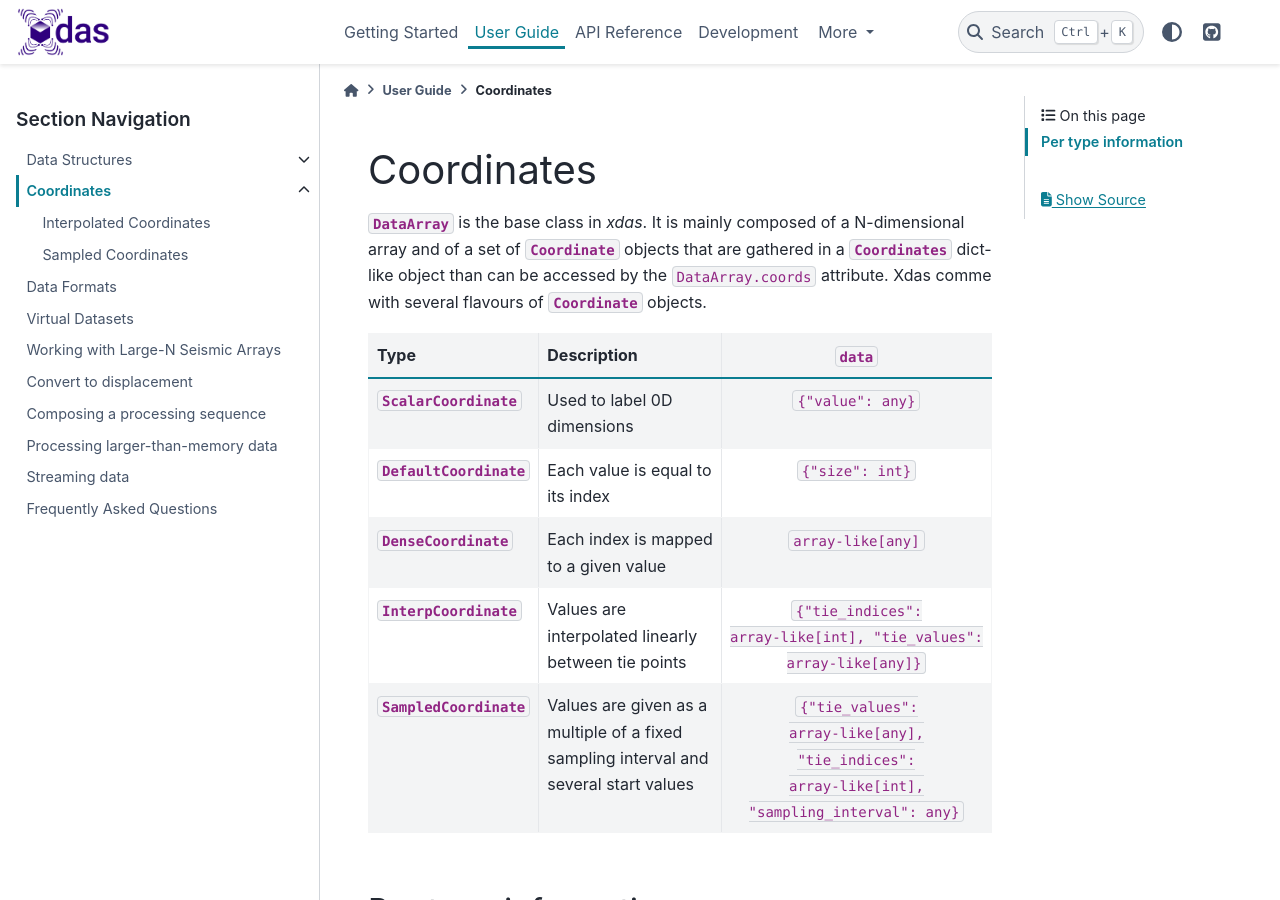
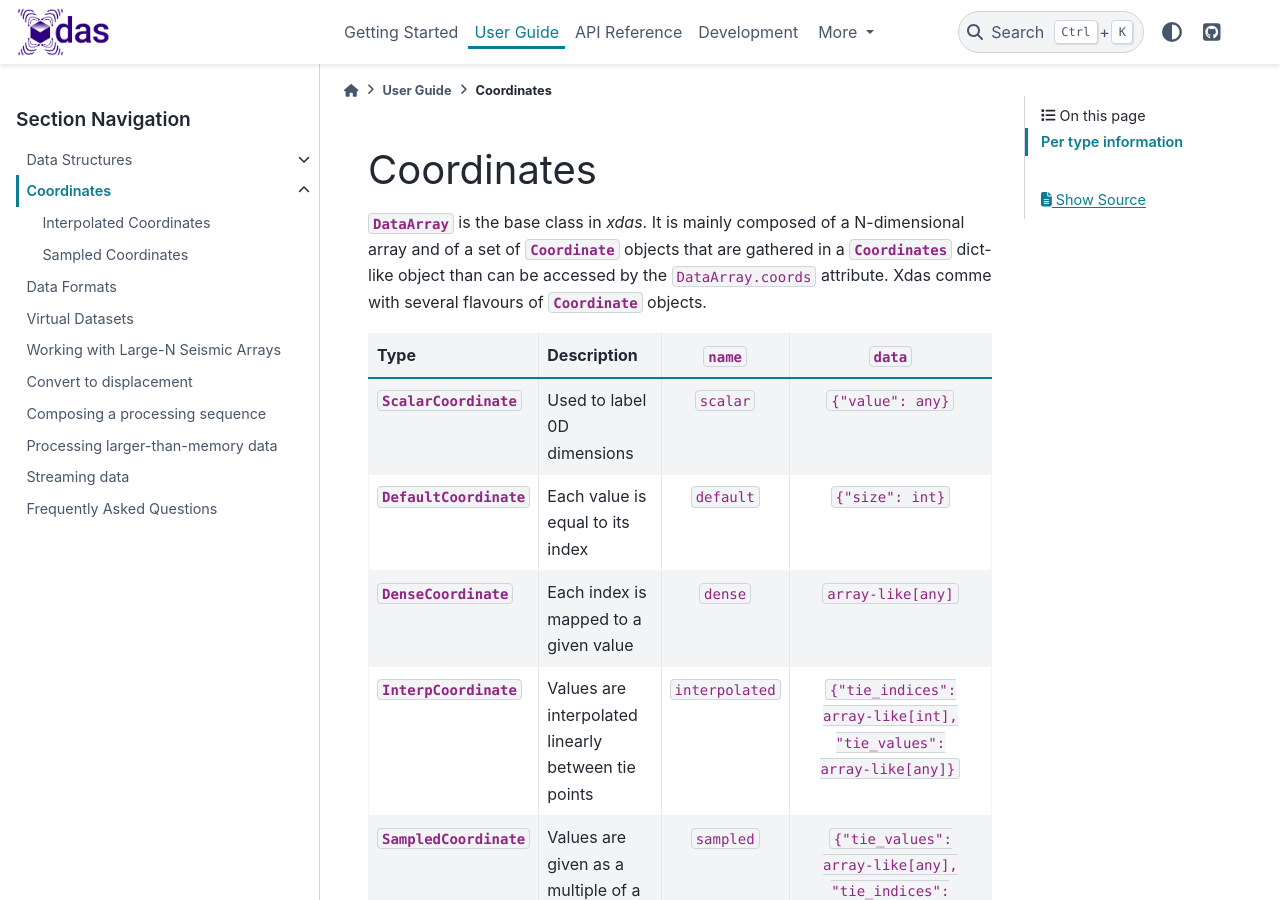
Before and after one commit to xdas-dev/xdas, a Sphinx documentation site: the page built from docs/user-guide/coordinates/index.md, in a window 1280 px wide and 900 px high. Built offline with Sphinx 7.4.7 and the PyData theme 0.15.4, drawn with Linux system fonts in a browser that asks for light colours.

Commit message:
Update coordinate documentation to include 'name' column in type descriptions

```diff
--- a/docs/user-guide/coordinates/index.md
+++ b/docs/user-guide/coordinates/index.md
@@ -9,13 +9,13 @@ kernelspec:
 
 {py:class}`~xdas.DataArray` is the base class in *xdas*. It is mainly composed of a N-dimensional array and of a set of {py:class}`~xdas.Coordinate` objects that are gathered in a {py:class}`~xdas.Coordinates` dict-like object than can be accessed by the `DataArray.coords` attribute. Xdas comme with several flavours of {py:class}`~xdas.Coordinate` objects.
 
-| Type | Description | `data` |
-|:---|:---|:---:|
-| {py:class}`~xdas.coordinates.ScalarCoordinate` | Used to label 0D dimensions | `{"value": any}` |
-| {py:class}`~xdas.coordinates.DefaultCoordinate` | Each value is equal to its index | `{"size": int}` |
-| {py:class}`~xdas.coordinates.DenseCoordinate` | Each index is mapped to a given value | `array-like[any]` |
-| {py:class}`~xdas.coordinates.InterpCoordinate` | Values are interpolated linearly between tie points | `{"tie_indices": array-like[int], "tie_values": array-like[any]}` |
-| {py:class}`~xdas.coordinates.SampledCoordinate` | Values are given as a multiple of a fixed sampling interval and several start values | `{"tie_values": array-like[any], "tie_indices": array-like[int], "sampling_interval": any}` |
+| Type | Description | `name` | `data` |
+|:---|:---|:---:|:---:|
+| {py:class}`~xdas.coordinates.ScalarCoordinate` | Used to label 0D dimensions | `scalar` | `{"value": any}` |
+| {py:class}`~xdas.coordinates.DefaultCoordinate` | Each value is equal to its index | `default` | `{"size": int}` |
+| {py:class}`~xdas.coordinates.DenseCoordinate` | Each index is mapped to a given value | `dense` | `array-like[any]` |
+| {py:class}`~xdas.coordinates.InterpCoordinate` | Values are interpolated linearly between tie points | `interpolated` | `{"tie_indices": array-like[int], "tie_values": array-like[any]}` |
+| {py:class}`~xdas.coordinates.SampledCoordinate` | Values are given as a multiple of a fixed sampling interval and several start values | `sampled` | `{"tie_values": array-like[any], "tie_indices": array-like[int], "sampling_interval": any}` |
 
 ## Per type information
 
```
